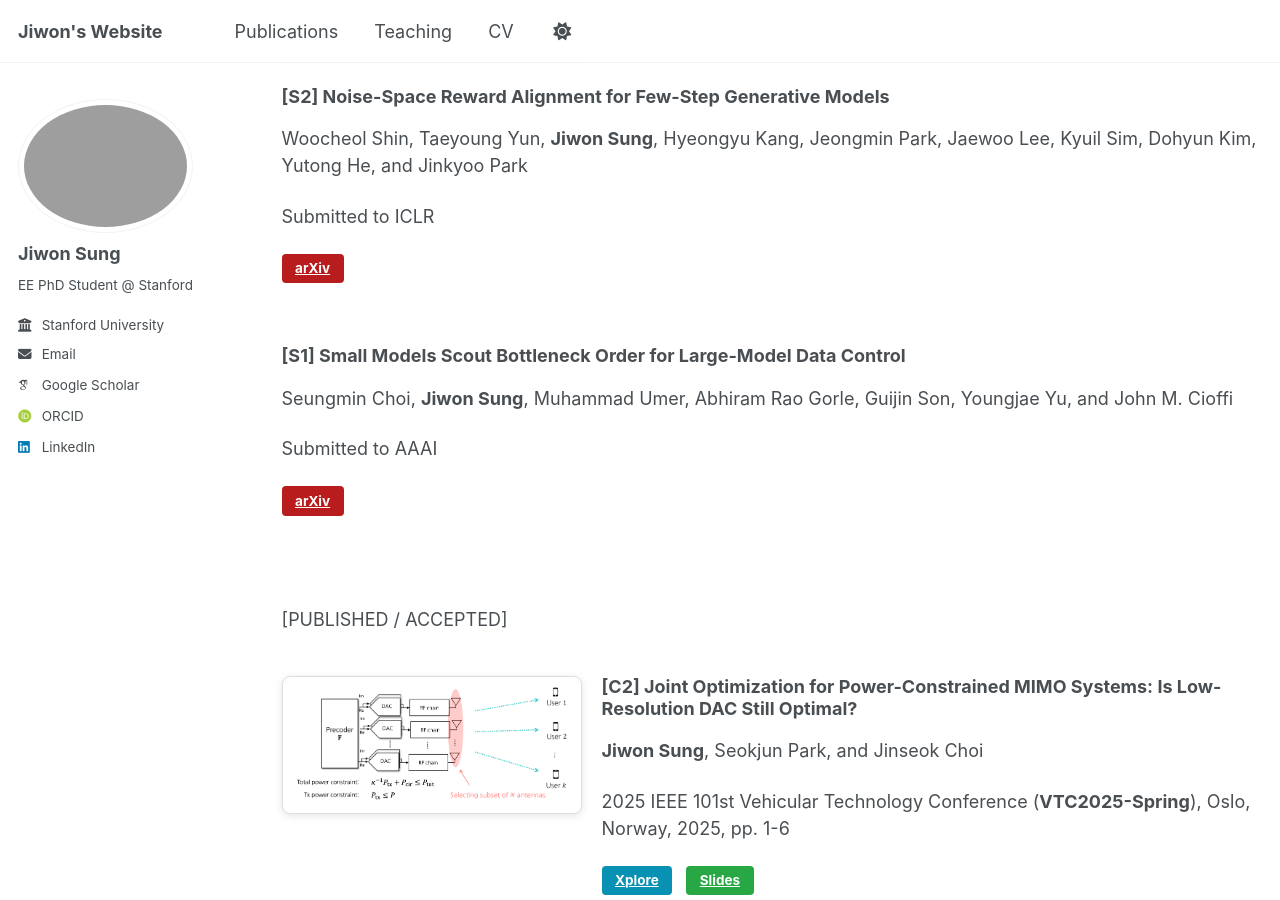
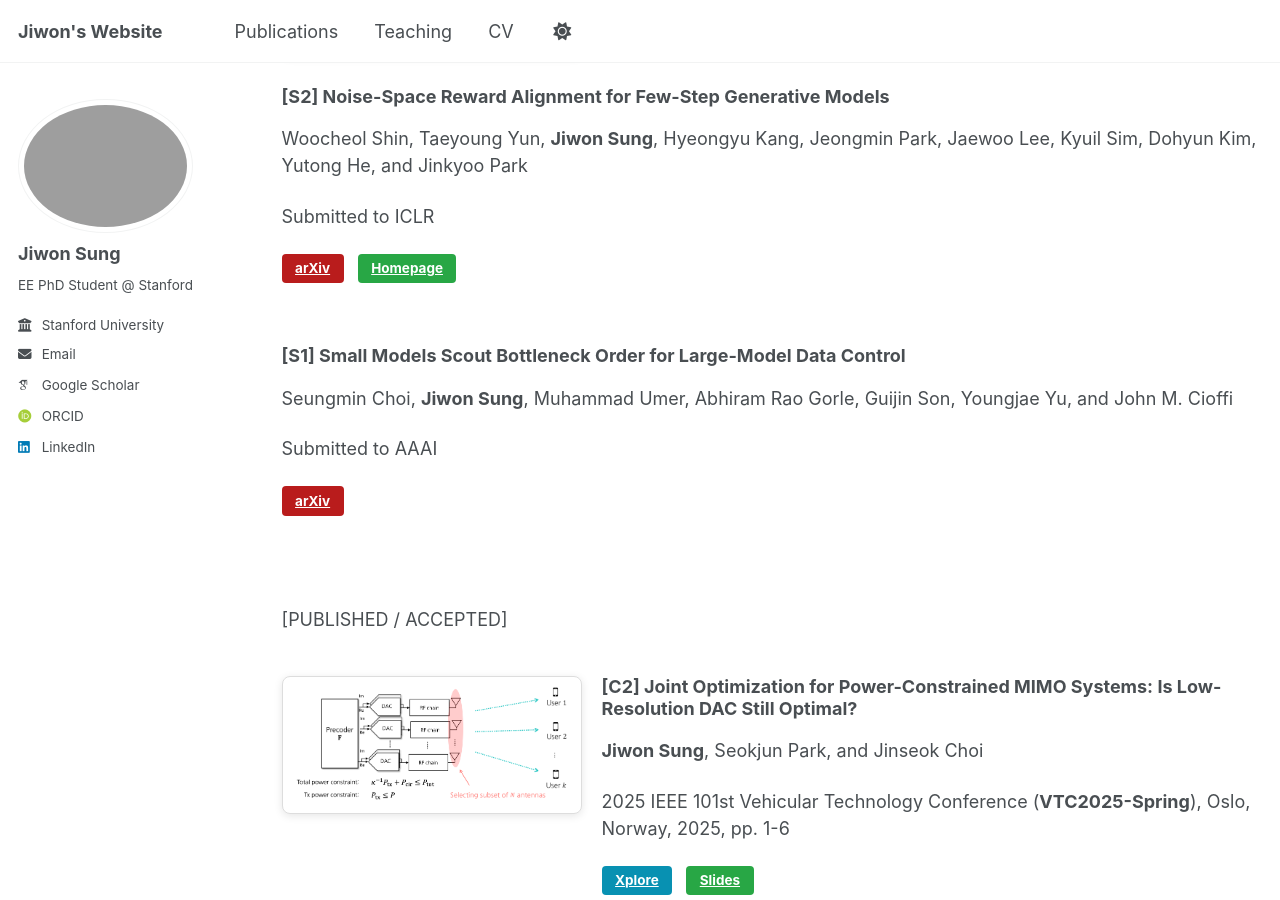
Before and after one commit to sunione/sunione.github.io, a Jekyll site: the page built from _pages/publications.md, in a window 1280 px wide and 900 px high, scrolled down 1338 px. Built offline with Jekyll 4.4.1, drawn with Linux system fonts in a browser that asks for light colours; some web fonts are replaced.

Commit message:
Update publications.md

```diff
--- a/_pages/publications.md
+++ b/_pages/publications.md
@@ -101,6 +101,7 @@ International Conference Papers
     <p> Submitted to ICLR </p>
     <p>
       <a href="https://arxiv.org/abs/2610.21125" class="btn btn--arxiv btn--small">arXiv</a>
+      <a href="https://shin-woocheol.github.io/npo/" class="btn btn--slides btn--small">Homepage</a>
     </p>
   </div>
 </div>
```
